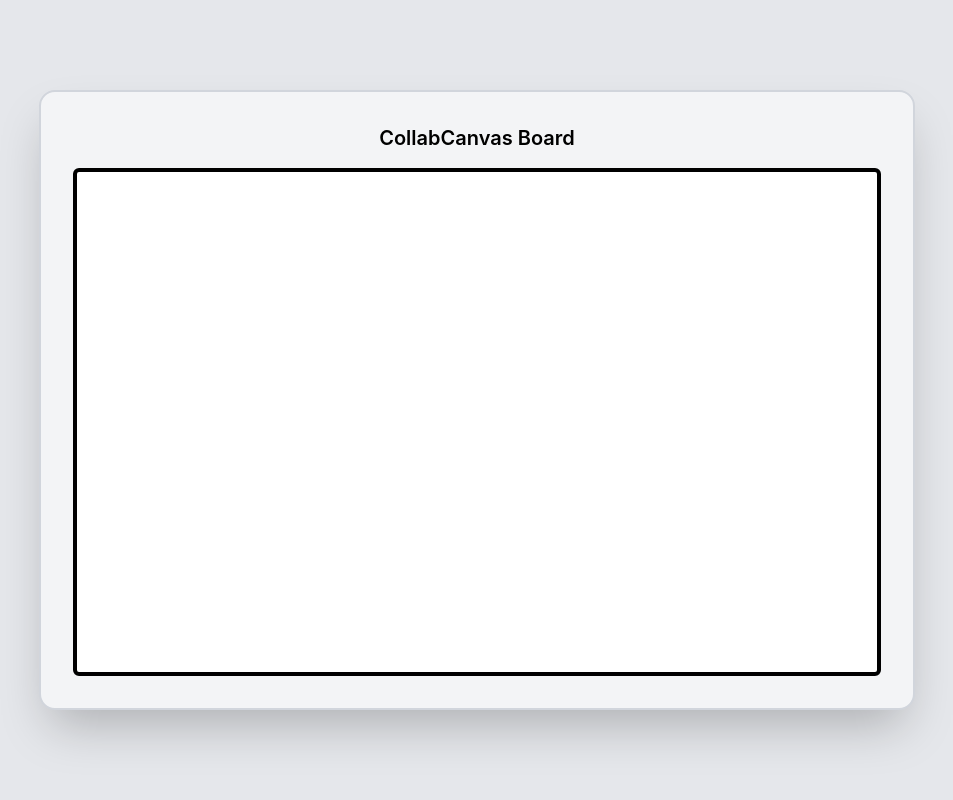
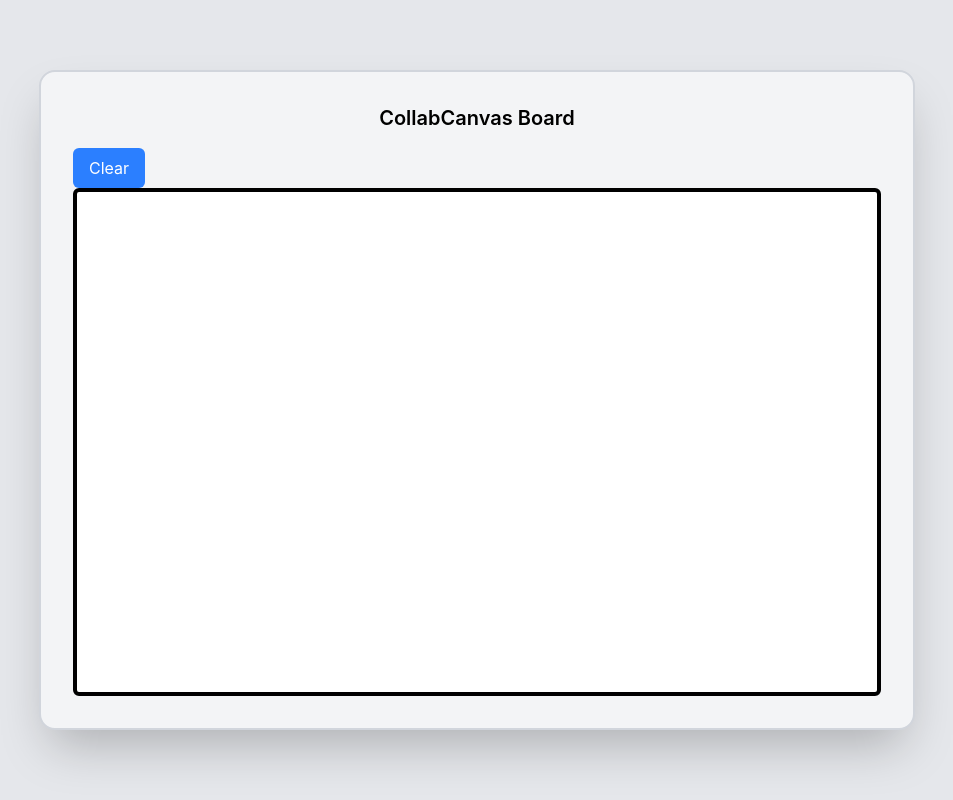
Before and after one commit to Aryan972/collab-canvas, a React (Vite) app in the folder client/: page / in a window 1280 px wide. Shown: the whole page, without its empty margins (163-1116 px from the left). Built offline with nearby package versions, Linux system fonts and the light colour scheme.

Commit message:
Added Claearboard functionality using canvas clearRect
- Implemented clearBoard function
- Used context.clearRect to wipe canvas
- Added Clear button in UI

```diff
--- a/client/src/components/CanvasBoard.tsx
+++ b/client/src/components/CanvasBoard.tsx
@@ -50,6 +50,15 @@ export default function CanvasBoard() {
 
     }
 
+    function clearBoard(){                                          //to clear the board -> it's just clearing pixels so re-render is not reqiired(not using usestate)
+        const canvas = canvasRef.current;
+        const context = contextRef.current;
+
+        if(!canvas || !context) return;
+
+        context.clearRect(0, 0, canvas.width, canvas.height);
+    }
+
     return (
         <div className="min-h-screen bg-gray-200 flex justify-center items-center p-6"> {/* Layout container -> centers canvas with full screen height and clean background */}
             <div className="bg-gray-100 p-8 rounded-2xl shadow-2xl border-2 border-gray-300">
@@ -57,6 +66,12 @@ export default function CanvasBoard() {
                     CollabCanvas Board
                 </h2>
 
+                <button
+                    onClick={clearBoard}
+                    className="px-4 py-2 bg-blue-500 text-white rounded-md hover:bg-blue-600 transition cursor-pointer"
+                >
+                    Clear
+                </button>
                 <canvas
                     ref={canvasRef}
                     width={800}                                           //setting as attribute will set internal pixels
```
